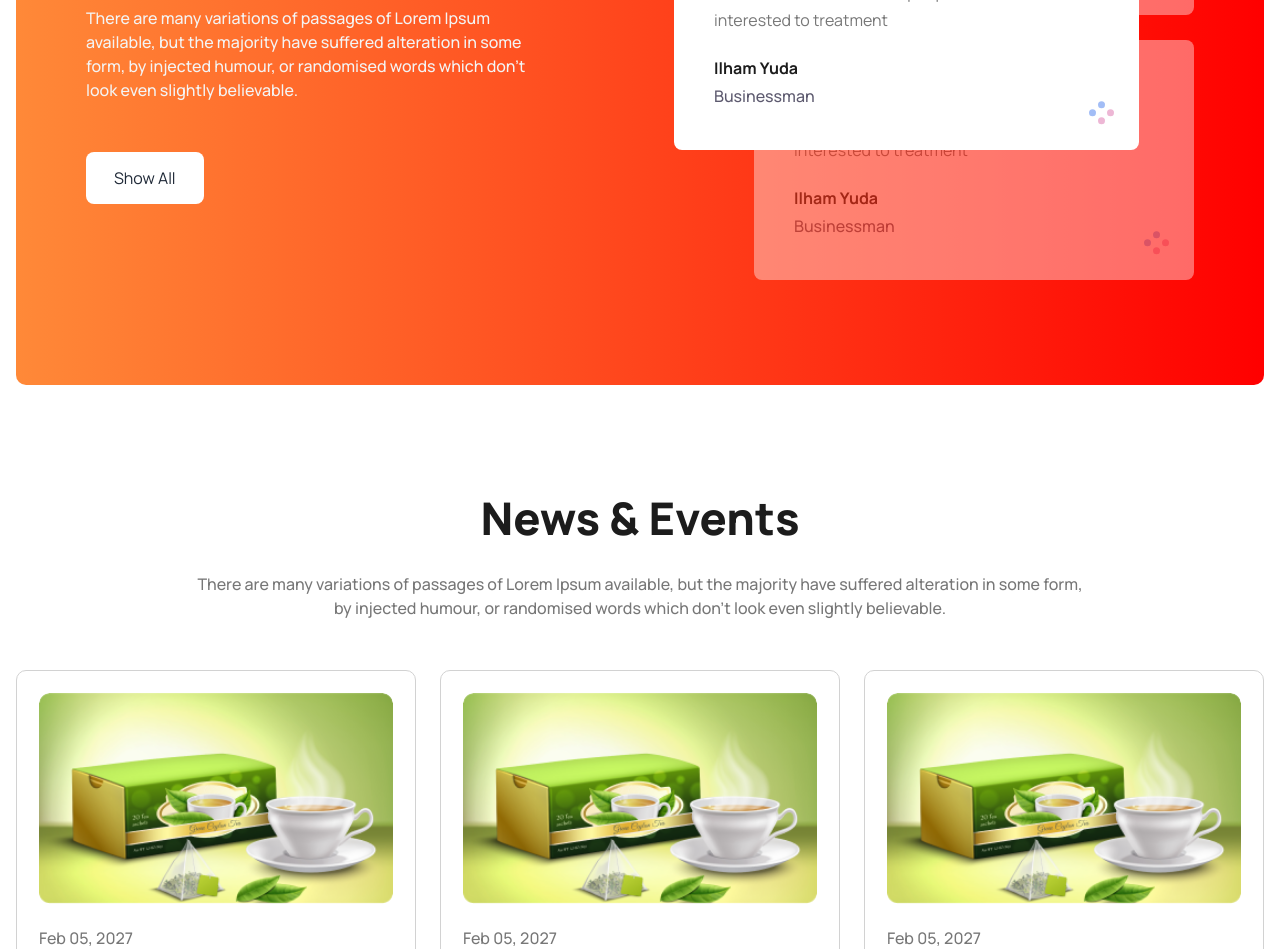
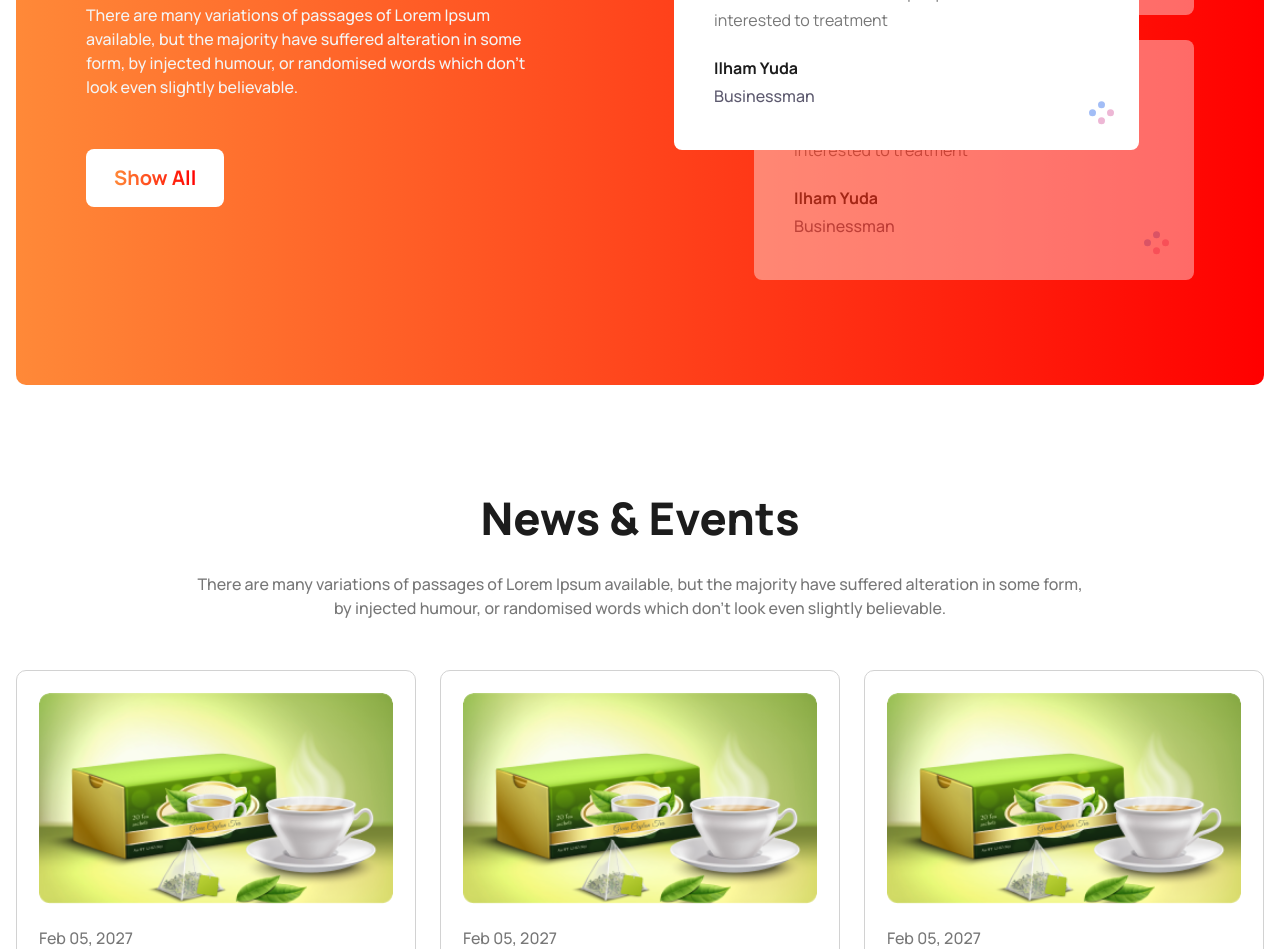
Before and after one commit to bd-designer-rokib/ph-l1-b9-b10-tea-house-tailwindcss-daisyui, a website built with Vite: page index.html in a window 1280 px wide. Shown: the part 2375-3324 px from the top of the page. Built offline with nearby package versions, Linux system fonts and the light colour scheme.

Commit message:
gradient text add in review section

```diff
--- a/index.html
+++ b/index.html
@@ -153,7 +153,10 @@
                 <p class="max-w-[440px] text-shade_5 text-[16px] font-medium mt-[20px] mb-[50px]">There are many
                     variations of passages of Lorem Ipsum available, but the majority have suffered alteration in some
                     form, by injected humour, or randomised words which don't look even slightly believable. </p>
-                <button class="py-[14px] px-[28px] bg-white rounded-lg ">Show All</button>
+                <button
+                    class="py-[14px] px-[28px] bg-white rounded-lg">
+                    <span class="bg-gradient-to-l from-[#F00] to-[#FF8938] bg-clip-text text-transparent text-[20px] font-bold">Show All</span>
+                </button>
             </div>
             <!-- Review Container -->
             <div class="max-w-[440px] my-[80px] relative self-center">
@@ -297,7 +300,8 @@
                         Started</button>
                 </div>
             </div>
-            <div class="footer text-base-content grid-cols-1 sm:grid-cols-2 md:grid-cols-3 lg:grid-cols-4 grid-flow-dense lg:grid-flow-row">
+            <div
+                class="footer text-base-content grid-cols-1 sm:grid-cols-2 md:grid-cols-3 lg:grid-cols-4 grid-flow-dense lg:grid-flow-row">
                 <nav class="gap-[18px]">
                     <h6 class="footer-title opacity-100 mb-1 text-[20px] font-semibold text-shade_1">Quick Links</h6>
                     <a class="link link-hover text-shade_8 text-base">Home</a>
@@ -324,7 +328,8 @@
                     <fieldset class="form-control flex flex-row gap-4">
                         <input type="text" placeholder="Email address"
                             class="lg:w-[188px] xl:w-[240px] pb-[23px] bg-transparent border-b border-b-shade_8 text-shade_8 font-jakarta outline-none" />
-                        <div class="w-8 h-8 bg-gradient-to-l from-[#F00] to-[#FF8938] rounded-[50%] flex justify-center items-center">
+                        <div
+                            class="w-8 h-8 bg-gradient-to-l from-[#F00] to-[#FF8938] rounded-[50%] flex justify-center items-center">
                             <svg xmlns="http://www.w3.org/2000/svg" width="18" height="18" viewBox="0 0 18 18"
                                 fill="none">
                                 <path d="M6.91406 3.92432L12.1315 9.14171L6.91406 14.3591" stroke="white"
```
Also changed, not shown: assets/css/style.css.
